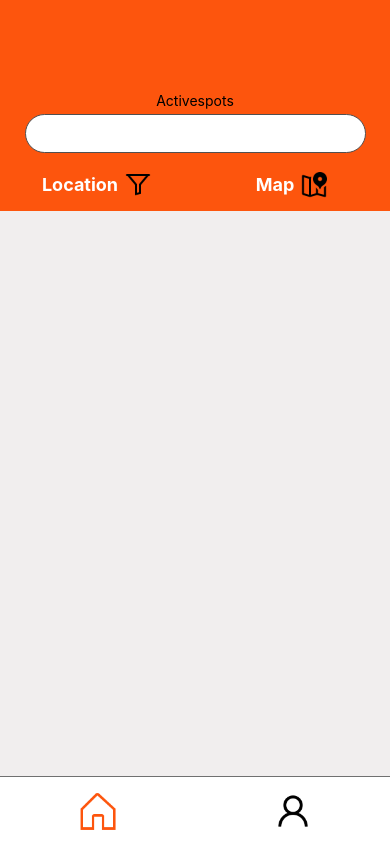
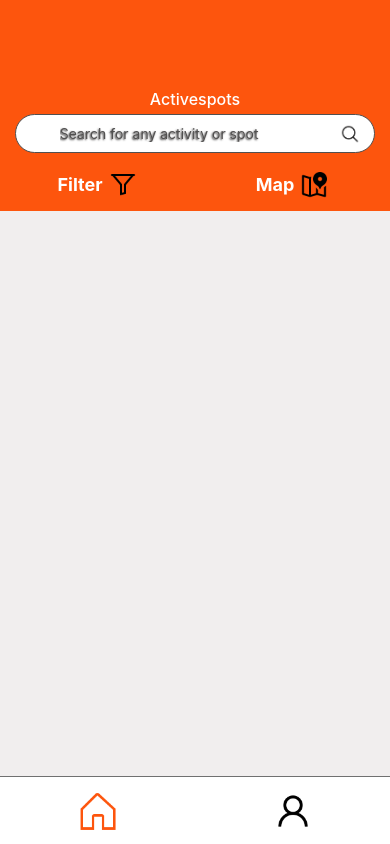
Before and after one commit to natnaelasgedom/ActivePass_DEV, a React Native app: screen / in a window 390 px wide. Built offline with nearby package versions, Linux system fonts and the light colour scheme.

Commit message:
Tried to add some shadow to text. Not good.

```diff
--- a/app/components/TopSearchBar.js
+++ b/app/components/TopSearchBar.js
@@ -7,17 +7,22 @@ function TopSearchBar(props) {
         <View style={styles.container}>
             <View style={styles.searchAndLogo}>
                 <View>
-                    <Text>Activespots</Text>
+                    <Text style={styles.logoText}>Activespots</Text>
                 </View>
                 <View style = {styles.textInputContainer}>
                     <TextInput
                         style={styles.textInputStyle}
+                        placeholder="Search for any activity or spot"
+                    />
+                    <Image
+                    source={require('../assets/search-icon/search-darkGrey-icon.png')}
+                    style={styles.searchIcon}
                     />
                 </View>
             </View>
             <View style={styles.filterBtnArea}>
                 <View style={[styles.leftFilterBtnArea]}>
-                    <Text style={styles.filterText}>Location</Text>
+                    <Text style={styles.filterText}>Filter</Text>
                     <Image
                         source={require("../assets/filter-icon/filter-black-icon.png")}
                         style={styles.filterBtnIcons}
@@ -67,34 +72,47 @@ const styles = StyleSheet.create({
         flex: 1,
         flexDirection: 'row',
         justifyContent: 'center',
-        alignItems: 'center',
-        //backgroundColor: "yellow",
-        //marginLeft: 20
+        alignItems: 'center'
+    },
+    logoText: {
+        fontSize: 16,
+        color: colors.basic2,
+        fontWeight: '500'
     },
     rigthFilterBtnArea: {
         flex: 1,
         flexDirection: 'row',
         justifyContent: 'center',
         alignItems: 'center',
-        //backgroundColor: "green",
-        //marginRight: 20
+    },
+    searchAndLogo: {
+        width: '95%',
+        alignItems: 'center'
+    },
+    searchIcon: {
+        width: 20,
+        height: 20,
+        position: 'absolute',
+        right: 20,
+        top: 15
     },
     textInputStyle: {
         height: 39,
         borderWidth: 1,
-        paddingLeft: 20,
+        paddingLeft: 44,
         margin: 5,
         borderColor: colors.basic1,
         backgroundColor: colors.basic2,
-        borderRadius: 50
-
-    },
-    searchAndLogo: {
-        width: '90%',
-        alignItems: 'center'
+        borderRadius: 50,
+        color: colors.basic1,
+        fontSize: 14,
+        textShadowColor: colors.background1  ,
+        textShadowOffset: {width: -1, height: 1},
+        textShadowRadius: 2
     },
     textInputContainer: {
-        width: '100%'
+        width: '100%',
+
     }
 
 })
```
